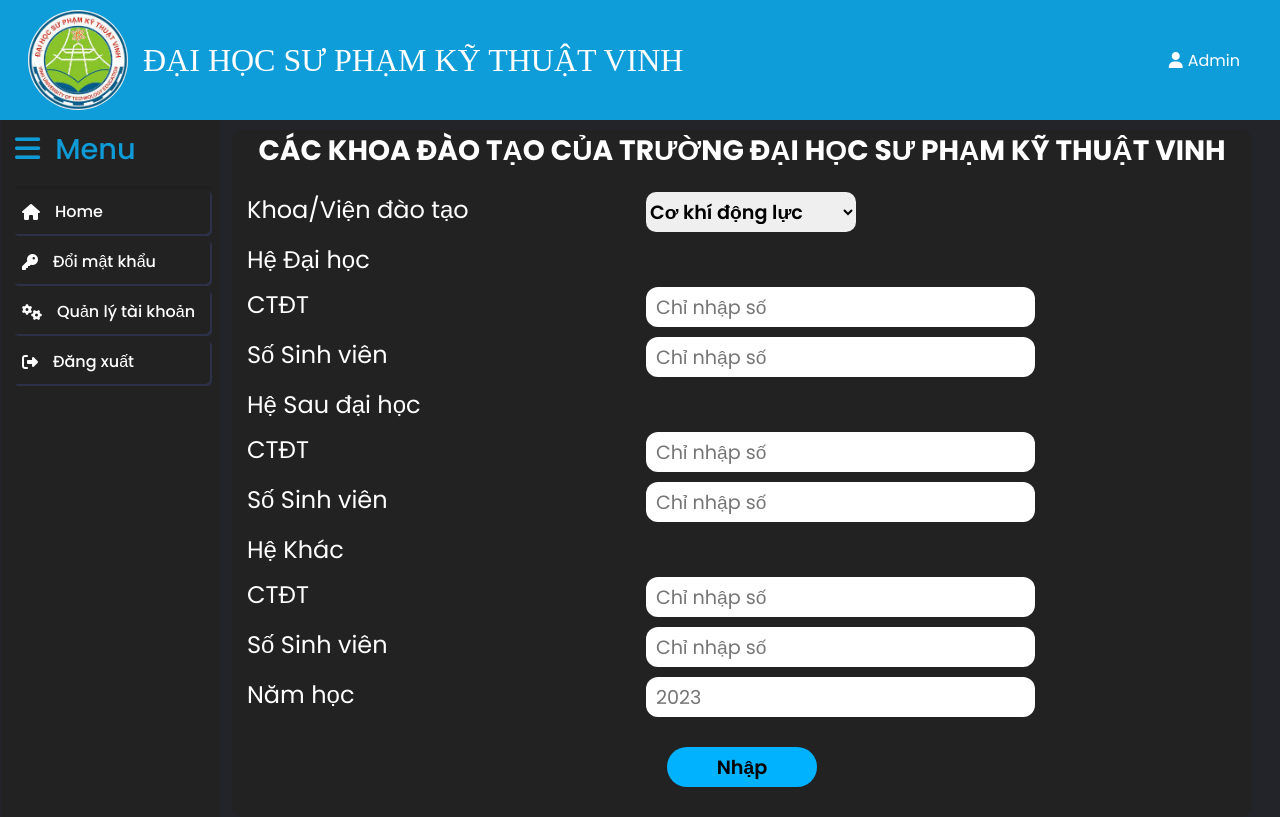
After one commit to HST0908/TestWebQLHT, a PHP site: page /formnhap/thubang13.php in a window 1280 px wide. The commit adds this page. Run offline with PHP 8.4, Linux system fonts and the light colour scheme; a user stored in the database is signed in.

Commit message:
21:06_28/04

```diff
--- a/admin/quanlytk.php
+++ b/admin/quanlytk.php
@@ -38,7 +38,7 @@
                             $sql = "SELECT * FROM user";
                             $rs = mysqli_query($conn,$sql);
                             while($row = mysqli_fetch_assoc($rs)){
-                                echo '<tr>';
+                                echo '<tr class="table_body--title">';
                                     echo '<td>'.$row['username'].'</td>';
                                     echo '<td>'.$row['ten'].'</td>';
                                     if($row['role']=="1"){
--- a/assets/css/base.css
+++ b/assets/css/base.css
@@ -1,4 +1,3 @@
-@import url('https://fonts.googleapis.com/css2?family=Poppins:wght@300;400;500;600;700;800;900&family=Roboto:wght@300;400;500;700;900&display=swap');
 @import url('https://fonts.googleapis.com/css2?family=Poppins:wght@300;400;500;600;700;800;900&family=Roboto:wght@300;400;500;700;900&display=swap');
 
 :root{
@@ -63,6 +62,6 @@
     padding-left: 5px;
 }
 
-tr:nth-child(2n) {
+.table_body--title:nth-child(2n) {
     background-color: rgba(214, 214, 214, 0.7);
 }
--- a/assets/css/main.css
+++ b/assets/css/main.css
@@ -304,26 +304,7 @@
     }
 }
 
-@media (max-width: 1023px) {
-    .header__navbar--logo .logo_anh {
-        display: none;
-    }
 
-    .menu__header {
-        display: block;
-        font-size: 2rem;
-        cursor: pointer;
-    }
-
-    .header__navbar-list {
-        margin-left: 5px;
-    }
-
-    /* menu mobile */
-    .nav_menu-mobile {
-        display: block;
-    }
-}
 
 /* btn thêm */
 
@@ -361,12 +342,15 @@
 
 .btnsua {
     display: inline-flex;
-    width: 80px;
     margin-left: 10px;
     cursor: pointer;
     align-items: center;
     justify-content: center;
     border-radius: 5px;
+    width: 40%;
+    height: 40px;
+    font-size: 1.2rem;
+    color: var(--text-color);
 }
 
 .btnsua:hover {
@@ -390,8 +374,8 @@
     justify-content: center;
 }
 
-.hopchua {
-}
+/* .hopchua {
+} */
 
 .hopchua_title {
     display: flex;
@@ -419,18 +403,136 @@
     border: none;
 }
 
-.btnsua {
-    width: 50%;
+.btnsua1 {
+    width: 75%;
     height: 40px;
-    margin: 45px 0 0 68px;
+    margin: 20% auto 0 auto;
     font-size: 1.2rem;
     color: var(--text-color);
+    border-radius: 20px;
+    font-weight: 600;
+}
+
+.btnsua1:hover {
+    background: #00b2ff;
+    color: var(--white-color);
+    transform: scale(5px);
 }
 
 .category_option {
-    border-radius: 5px;
+    border-radius: 15px;
     width: 165px;
     height: 40px;
     font-size: 1.1rem;
     outline: none;
+    font-weight: 600;
 }
+
+/* form nhập */
+
+.container {
+    width: 100%;
+    background: #222;
+    border-radius: 10px;
+}
+
+.container_header {
+    text-align: center;
+    color: var(--white-color);
+    font-size: 1.5rem;
+}
+
+.container_box{
+    display: flex;
+    margin-top: 20px;
+    font-size: 1.5rem;
+    color: var(--white-color);
+}
+
+.formNhap {
+    width: 100%;
+}
+
+.container_box-content {
+    display: flex;
+    margin: 0 7.5px 10px 15px;
+}
+
+ul{
+    list-style: none;
+}
+
+.container_box-content-title {
+    width: 40%;
+    /* padding: 0 5px 10px 15px; */
+}
+
+.container_box-input {
+    width: 60%;
+}
+
+.category_optionNhap {
+    height: 40px;
+    font-size: 1.2rem;
+    border-radius: 10px;
+    font-weight: 600;
+    border: none;
+}
+
+.category_optionNhap option:nth-child(2n){
+    background: rgba(214, 214, 214, 0.7);
+}
+
+.content_input--item--input {
+    width: 65%;
+    height: 40px;
+    padding: 10px;
+    font-size: 1.2rem;
+    border-radius: 12px;
+    outline: none;
+    border: none;
+}
+
+.btnNhap {
+    width: 150px;
+    height: 40px;
+    display: block;
+    margin: 30px auto;
+    font-size: 1.2rem;
+    border-radius: 20px;
+    font-weight: 600;
+    background: #00b2ff;
+    border: none;
+    cursor: pointer;
+}
+
+.btnNhap:hover {
+    color: #fff;
+    background: rgb(3, 189, 3);
+}
+
+@media (max-width: 1023px) {
+    .header__navbar--logo .logo_anh {
+        display: none;
+    }
+
+    .menu__header {
+        display: block;
+        font-size: 2rem;
+        cursor: pointer;
+    }
+
+    .header__navbar-list {
+        margin-left: 5px;
+    }
+
+    /* menu mobile */
+    .nav_menu-mobile {
+        display: block;
+    }
+
+    /* input nhap */
+    .content_input--item--input {
+        width: 100%;
+    }
+}
--- /dev/null
+++ b/formnhap/thubang13.php
@@ -0,0 +1,130 @@
+<?php
+    include_once "../connect.php"; ?>
+<!DOCTYPE html>
+<html lang="en">
+<head>
+    <meta charset="UTF-8">
+    <meta name="viewport" content="width=device-width, initial-scale=1.0">
+    <link rel="stylesheet" href="../assets/fonts/fontawesome-free-6.4.0-web/css/all.min.css">
+    <link rel="stylesheet" href="../assets/css/grid.css">
+    <link rel="stylesheet" href="../assets/css/base.css">
+    <link rel="stylesheet" href="../assets/css/main.css">
+    <title>Bảng 13</title>
+</head>
+<body>
+<?php
+    $user = (isset($_SESSION['user']))?$_SESSION['user']:'';
+    // phần header
+    include_once "../public/header.php";
+    ?>
+    <div class="contain grid lager wide">
+        <div class="row">
+            <!-- phần menu -->
+            <?php include_once "../public/menu.php"; ?>
+            <!-- phần thân -->
+            <div class="col l-10 m-12 c-12 app__content" >
+                <div class="row">
+                    <div class="container">
+                        <div class="container_header"><h3 class="heading_title">CÁC KHOA ĐÀO TẠO CỦA TRƯỜNG ĐẠI HỌC SƯ PHẠM KỸ THUẬT VINH</h3></div>
+                        <div class="container_box">
+                            <form action="" method="post" class="formNhap">
+                                <div class="container_box-content">
+                                    <div class="container_box-content-title">Khoa/Viện đào tạo</div>
+                                    <div class="container_box-input">
+                                        <select class="category_optionNhap" name="khoa">
+                                            <option class="category_option--item" value="Cơ khí động lực">Cơ khí động lực</option>
+                                            <option class="category_option--item" value="Cơ khí chế tạo">Cơ khí chế tạo</option>
+                                            <option class="category_option--item" value="Điện">Điện</option>
+                                            <option class="category_option--item" value="Điện tử">Điện tử</option>
+                                            <option class="category_option--item" value="Tin">Tin</option>
+                                            <option class="category_option--item" value="Kinh tế">Kinh tế</option>
+                                            <option class="category_option--item" value="Giáo dục đại cương">Giáo dục đại cương</option>
+                                            <option class="category_option--item" value="Lý luận chính trị">Lý luận chính trị</option>
+                                            <option class="category_option--item" value="Ngoại ngữ">Ngoại ngữ</option>
+                                            <option class="category_option--item" value="Sư phạm">Sư phạm</option>
+                                        </select>
+                                    </div>
+                                </div>
+                                <div class="container_box-content">
+                                    <div class="container_box-content-title">Hệ Đại học</div>
+                                    <div class="container_box-input"></div>
+                                </div>
+                                <div class="container_box-content">
+                                    <div class="container_box-content-title">CTĐT</div>
+                                    <div class="container_box-input"><input class="content_input--item--input" min="0" type="number" name="ctdtdaihoc" placeholder="Chỉ nhập số" id="" required></div>
+                                </div>
+                                <div class="container_box-content">
+                                    <div class="container_box-content-title">Số Sinh viên</div>
+                                    <div class="container_box-input"><input class="content_input--item--input" min="0" type="number" name="svdaihoc" placeholder="Chỉ nhập số" id="" required></div>
+                                </div>
+                                <!-- tách -->
+                                <div class="container_box-content">
+                                    <div class="container_box-content-title">Hệ Sau đại học</div>
+                                    <div class="container_box-input"></div>
+                                </div>
+                                <div class="container_box-content">
+                                    <div class="container_box-content-title">CTĐT</div>
+                                    <div class="container_box-input"><input class="content_input--item--input" min="0" type="number" name="ctdtsaudaihoc" placeholder="Chỉ nhập số" id="" required></div>
+                                </div>
+                                <div class="container_box-content">
+                                    <div class="container_box-content-title">Số Sinh viên</div>
+                                    <div class="container_box-input"><input class="content_input--item--input" min="0" type="number" name="svsaudaihoc" placeholder="Chỉ nhập số" id="" required></div>
+                                </div>
+                                <!-- tách -->
+                                <div class="container_box-content">
+                                    <div class="container_box-content-title">Hệ Khác</div>
+                                    <div class="container_box-input"></div>
+                                </div>
+                                <div class="container_box-content">
+                                    <div class="container_box-content-title">CTĐT</div>
+                                    <div class="container_box-input"><input class="content_input--item--input" min="0" type="number" name="ctdtkhac" placeholder="Chỉ nhập số" id="" required></div>
+                                </div>
+                                <div class="container_box-content">
+                                    <div class="container_box-content-title">Số Sinh viên</div>
+                                    <div class="container_box-input"><input class="content_input--item--input" min="0" type="number" name="svkhac" placeholder="Chỉ nhập số" id="" required></div>
+                                </div>
+
+                                <div class="container_box-content">
+                                    <div class="container_box-content-title">Năm học</div>
+                                    <div class="container_box-input"><input class="content_input--item--input" min="2000" type="number" name="year" placeholder="2023" id="" required></div>
+                                </div>
+
+                                <input class="btnNhap" type="submit" value="Nhập" name="Nhap">
+                            </form>
+                            <?php
+                                if(isset($_POST['Nhap'])){
+
+                                    $khoa = $_POST['khoa'];
+                                    $ctdtdh = $_POST['ctdtdaihoc'];
+                                    $svdh = $_POST['svdaihoc'];
+                                    $ctdtsaudh = $_POST['ctdtsaudaihoc'];
+                                    $svsaudh = $_POST['svsaudaihoc'];
+                                    $ctdtkhac = $_POST['ctdtkhac'];
+                                    $svkhac = $_POST['svkhac'];
+                                    $year = $_POST['year'];
+                                    $kn = mysqli_query($conn, "SELECT * FROM bang13 WHERE khoa = '$khoa' AND namhoc = '$year'");
+
+                                    if($ctdtdh==""|| $svdh==""|| $ctdtsaudh==""|| $svsaudh==""|| $ctdtkhac==""||$svkhac==""){
+                                        echo '<script>alert("nhập đầy đủ các trường!");</script>';
+                                    }elseif(mysqli_num_rows($kn) > 0){
+                                            echo '<script>alert("Dữ liệu của '.$khoa.' năm '.$year.' đã tồn tại!");</script>';
+                                        } else {
+                                        $sql = "INSERT INTO `bang13` (`id`, `khoa`, `ctdtdh`, `svdh`, `ctdtsaudh`, `svsaudh`, `ctdtkhac`, `svkhac`, `namhoc`) VALUES (NULL, '$khoa', '$ctdtdh', '$svdh', '$ctdtsaudh', '$svsaudh', '$ctdtkhac', '$svkhac', '$year')";
+                                        $result = mysqli_query($conn, $sql);
+                                        if($result){
+                                            echo '<script>alert("Nhập thành công!");</script>';
+                                            // echo '<script>window.location.href = "../Danhmuc/bang13.php"</script>';
+                                        }
+                                    }
+                                }
+                            ?>
+                        </div>
+                    </div>
+                </div>
+            </div>
+        </div>
+    </div>
+</body>
+<script src="https://code.jquery.com/jquery-3.6.4.js"></script>
+<script src="../assets/js/app.js"></script>
+</html>
--- a/public/menu.php
+++ b/public/menu.php
@@ -9,13 +9,13 @@
                 echo '
                 <li id="home">
                     <i class="fa-solid fa-house"></i>
-                    <a href="quanly.php">Home</a>
+                    <a href="../admin/quanly.php">Home</a>
                 </li>';
             }else{
                 echo '
                 <li id="home">
                     <i class="fa-solid fa-house"></i>
-                    <a href="#">Home</a>
+                    <a href="./public/homepage.php">Home</a>
                 </li>';
             }
 
```
Also changed, not shown: admin/suauser.php (+26 -2 lines), formnhap/nhapbang12.php (added, +91 -0 lines), formnhap/nhapbang13.php (added, +133 -0 lines), public/homepage.php (added).
